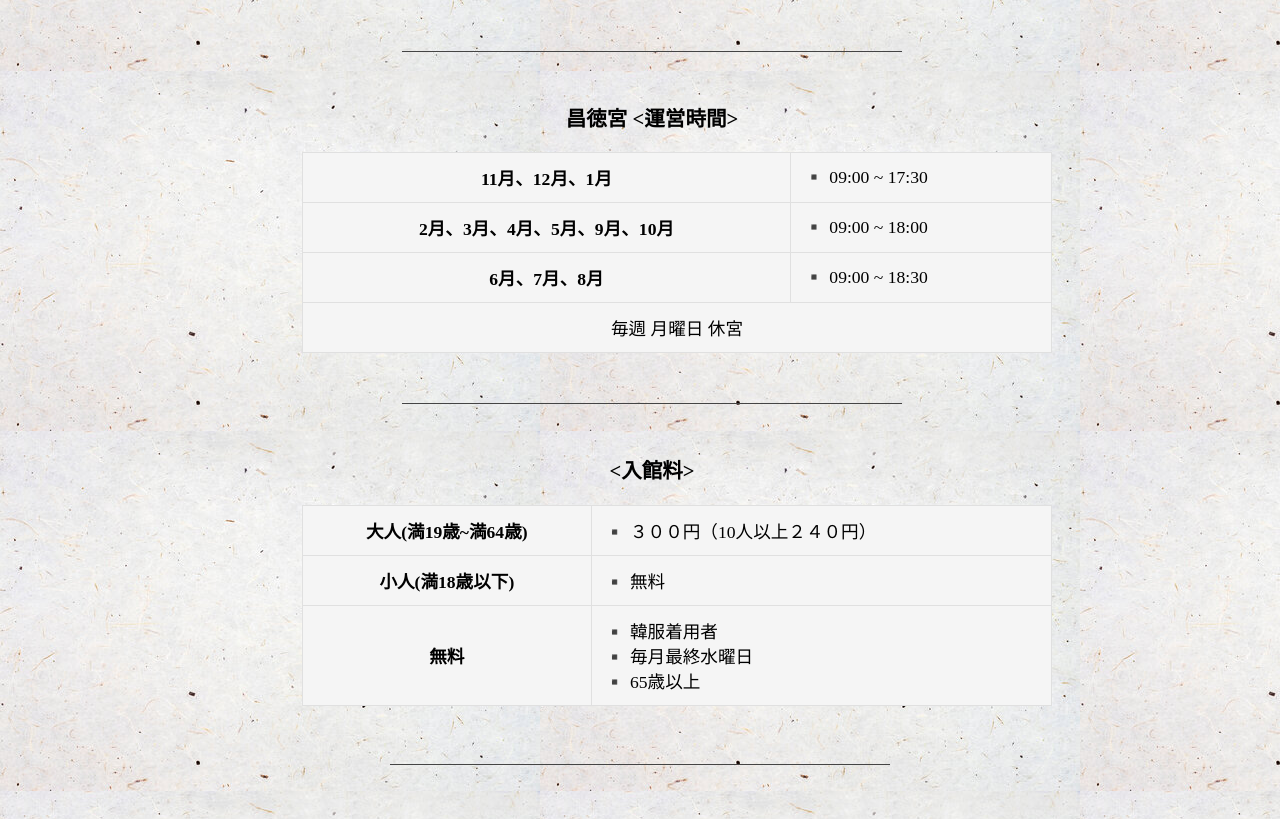
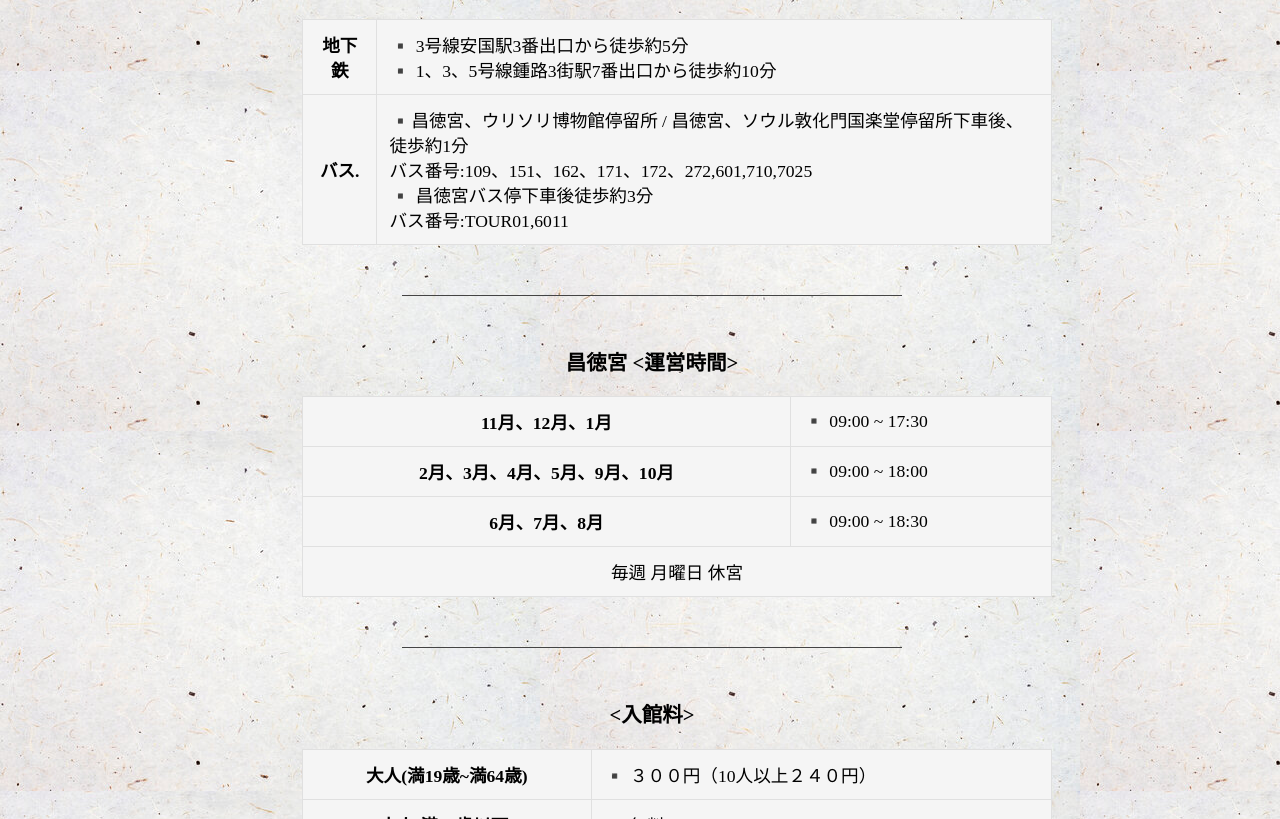
Before and after one commit to smuHyuns/5gung5gung, a plain HTML site: page 한콘/kor/창덕궁jpa/창덕궁_설명.html in a window 1280 px wide. Shown: the part 1369-2188 px from the top of the page. Drawn offline with Linux system fonts and the light colour scheme; a web font is replaced by a local one.

Commit message:
Add files via upload

```diff
--- a/한콘/kor/창덕궁jpa/창덕궁_설명.html
+++ b/한콘/kor/창덕궁jpa/창덕궁_설명.html
@@ -133,12 +133,36 @@
             <div class = "article_map">
               <h2>アクセス<br></h2>
               <iframe frameborder = "0"scrolling ="no"marginwidth ="0"width = "640" height = "380"src ="https://map.konest.com/dforum/803?pop=0"></iframe>
-              <p style = "text-align: center;"></p>
             </div>
 
-            <div class="jb-division-line"></div>
 
             <div class = "article_explain">
+              <p style="font-size : 1.1rem;"></p>
+              <table class="tg">
+
+                <thead>
+                </thead>
+                <tbody>
+                  <tr>
+                    <td class="tg-head">地下鉄</td>
+                    <td class="tg-0lax"> ▪️ 3号線安国駅3番出口から徒歩約5分<br>
+                      ▪️ 1、3、5号線鍾路3街駅7番出口から徒歩約10分<br>
+
+                  </tr>
+
+                  <tr>
+                    <td class="tg-head">バス.</td>
+                    <td class="tg-0lax"> ▪️昌徳宮、ウリソリ博物館停留所 / 昌徳宮、ソウル敦化門国楽堂停留所下車後、徒歩約1分<br>
+                      バス番号:109、151、162、171、172、272,601,710,7025<br>
+
+                      ▪️ 昌徳宮バス停下車後徒歩約3分<br>
+                      バス番号:TOUR01,6011
+
+                  </tr>
+                </tbody>
+                </table>
+
+                <div class="jb-division-line"></div>
               <h3 style="text-align:center;"> 昌徳宮 <運営時間></h2>
 
               <table class="tg">
```
Also changed, not shown: 한콘/kor/index.html (+1 -1 lines), 한콘/kor/indexjpa.html (+2 -2 lines), 한콘/kor/indexviet.html (+2 -2 lines), 한콘/kor/창덕궁/창덕궁_설명.html (line endings or trailing spaces).
